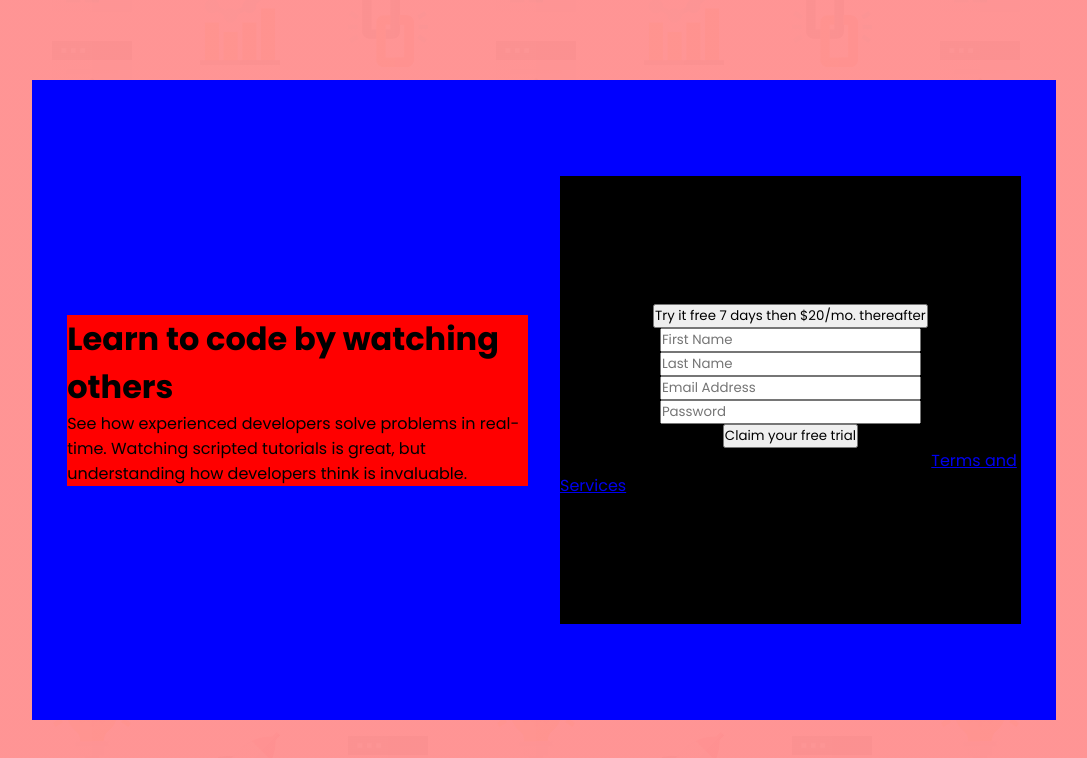
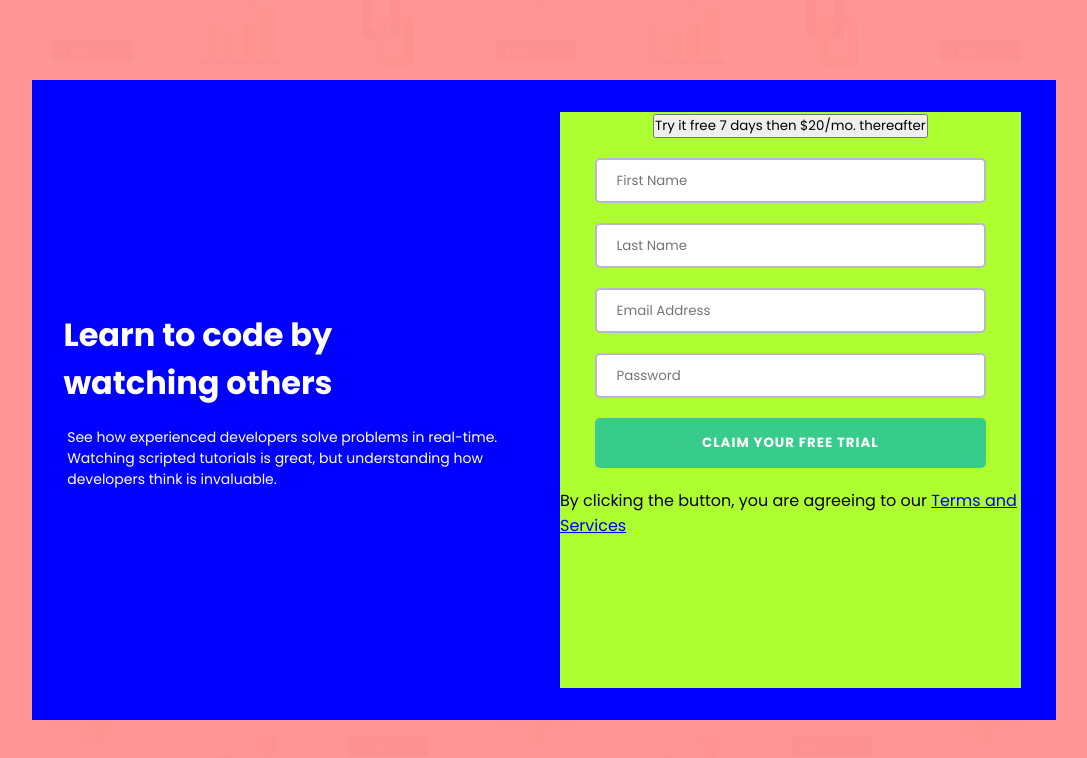
Before and after one commit to igorpires000/Front_End_Mentor, a plain HTML site: page intro-component-with-signup-form-master/index.html in a window 1280 px wide. Shown: the whole page, without its empty margins (96-1183 px from the left). Drawn offline with Linux system fonts and the light colour scheme.

Commit message:
Update-2

```diff
--- a/intro-component-with-signup-form-master/index.html
+++ b/intro-component-with-signup-form-master/index.html
@@ -14,20 +14,22 @@
   <form>
     <div class="container">
       <div class="texto-principal">
-        <h1 class="titulo">Learn to code by watching others</h1>
+        <h1 class="titulo">Learn to code by  watching others</h1>
         <span class="span"><p>See how experienced developers solve problems in real-time. Watching scripted tutorials is great,
           but understanding how developers think is invaluable. </p></span>
       </div> <!--texto principal -->
       <div class="formulario">
+        <div class="opcoes">
           <div class="primeiro-botao">
             <button class="botao-aviso"><span>Try it free 7 days</span> then $20/mo. thereafter</button>
           </div>
-      <input type="text" placeholder="First Name"/>
-      <input type="text" placeholder="Last Name">
-      <input type="email" placeholder="Email Address">
-      <input type="password" placeholder="Password">
-      <button class="botao-confimar">Claim your free trial </button>
+          <input type="text" placeholder="First Name" class="bot-principal"/>
+          <input type="text" placeholder="Last Name"class="bot-principal">
+          <input type="email" placeholder="Email Address"class="bot-principal">
+          <input type="password" placeholder="Password"class="bot-principal">
+          <button class="botao-confirmar">Claim your free trial </button>
           <p>By clicking the button, you are agreeing to our <span> <a href="#"> Terms and Services</a></span></p>
+        </div>
  </div> <!--Div Secundaria-->
  </div> <!--Div Principal-->
   </form>
--- a/intro-component-with-signup-form-master/style.css
+++ b/intro-component-with-signup-form-master/style.css
@@ -29,19 +29,56 @@ body{
 
 .texto-principal{
     width: 45%;
-    background-color: red;
     display: flex;
     align-items: center;
     justify-content: center;
     flex-direction: column;
+    color: white;
+    gap: 20px;
+}
+
+.titulo{
+    width: 60%;
+    margin-right: 12rem;
+}
+.span{
+    font-size: 14px;
 }
 
 .formulario{
     width: 45%;
-    height: 70%;
-    background-color: black;
+    height: 90%;
+    background: greenyellow;
+
+}
+
+.opcoes{
     display: flex;
     align-items: center;
     justify-content: center;
     flex-direction: column;
+    gap: 20px;
 }
+
+.bot-principal{
+    width: 85%;
+    height: 45px;
+    border-radius: 5px;
+    border: 2px solid hsl(246, 25%, 77%);
+    padding-left: 20px;
+    color: hsl(249, 10%, 26%) ;
+
+}
+
+.botao-confirmar{
+    width: 85%;
+    height: 50px;
+    border-radius: 5px;
+    border: none;
+    cursor: pointer;
+    background-color: hsl(154, 59%, 51%);
+    color: white;
+    font-weight: bold;
+    text-transform: uppercase;
+    letter-spacing: 1px;
+}
```
Lines whose indentation alone changed are shown as unchanged.
